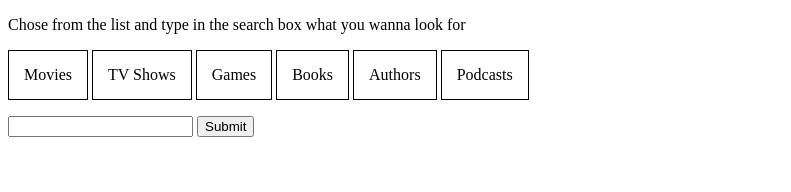
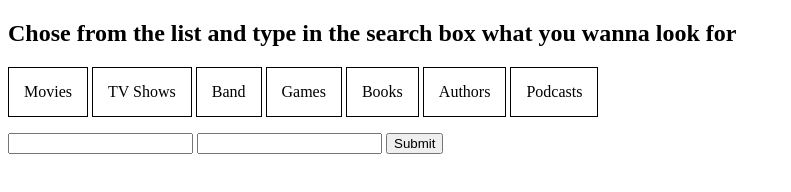
Before and after one commit to Wagerization/MovieProject, a plain HTML site: page index.html in a window 1280 px wide. Shown: the whole page, without its empty margins (0-791 px from the left). Drawn offline with nearby package versions, Linux system fonts and the light colour scheme.

Commit message:
added title to show what it is

```diff
--- a/assets/main.css
+++ b/assets/main.css
@@ -12,3 +12,12 @@
 #js-form ul{
     padding: 0px;
 }
+
+#js-form a{
+    text-decoration: none;
+    color: black;
+}
+
+.clickback{
+    background-color: grey;
+}
--- a/assets/main.js
+++ b/assets/main.js
@@ -1,6 +1,6 @@
 "use strict";
 
-const apiKey = "348324-Adam-J6W7N7GS";
+const apiKey = "348324-Adam-61Q0E4LZ";
 const searchUrl = "https://tastedive.com/api/similar";
 const queryURL = "https://cors-anywhere.herokuapp.com/" + searchUrl;
 
@@ -22,7 +22,7 @@ function displayResults(responseJson) {
 function getMovieInfo(query) {
   const params = {
     q: query,
-    api_key: apiKey
+    k: apiKey,
   };
   const queryString = formatQueryParams(params);
   const url = queryURL + "?" + queryString;
--- a/index.html
+++ b/index.html
@@ -12,17 +12,20 @@
 <body>
     <section>
         <form id="js-form">
-            <p>Chose from the list and type in the search box what you wanna look for</p>
+            <h1>Chose from the list and type in the search box what you wanna look for</h1>
             <ul>
-                <li class=''>Movies</li>
-                <li class=''>TV Shows</li>
-                <li class=''>Games</li>
-                <li class=''>Books</li>
-                <li class=''>Authors</li>
-                <li class=''>Podcasts</li>
+                <li class=''><a href="">Movies</a></li>
+                <li class=''><a href="">TV Shows</a></li>
+                <li class=''><a href="">Band</a></li>
+                <li class=''><a href="">Games</a></li>
+                <li class=''><a href="">Books</a></li>
+                <li class=''><a href="">Authors</a></li>
+                <li class=''><a href="">Podcasts</a></li>
             </ul>
             <label for="search-term"></label>
             <input type="text" name="search-term" id="js-search-text" required>
+            <label for="displayNumber"></label>
+            <input type="number" name="displayNumber" id="js-number" required>
 
             <input type="submit">
         </form>
```
